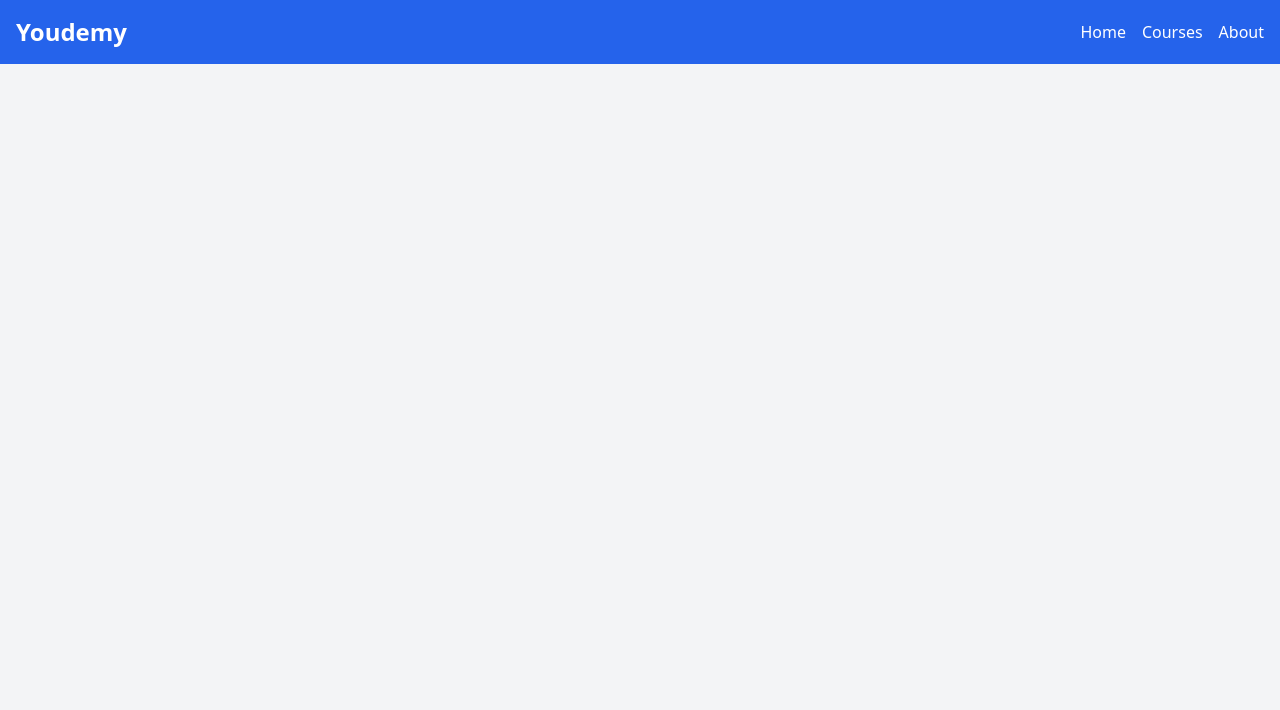
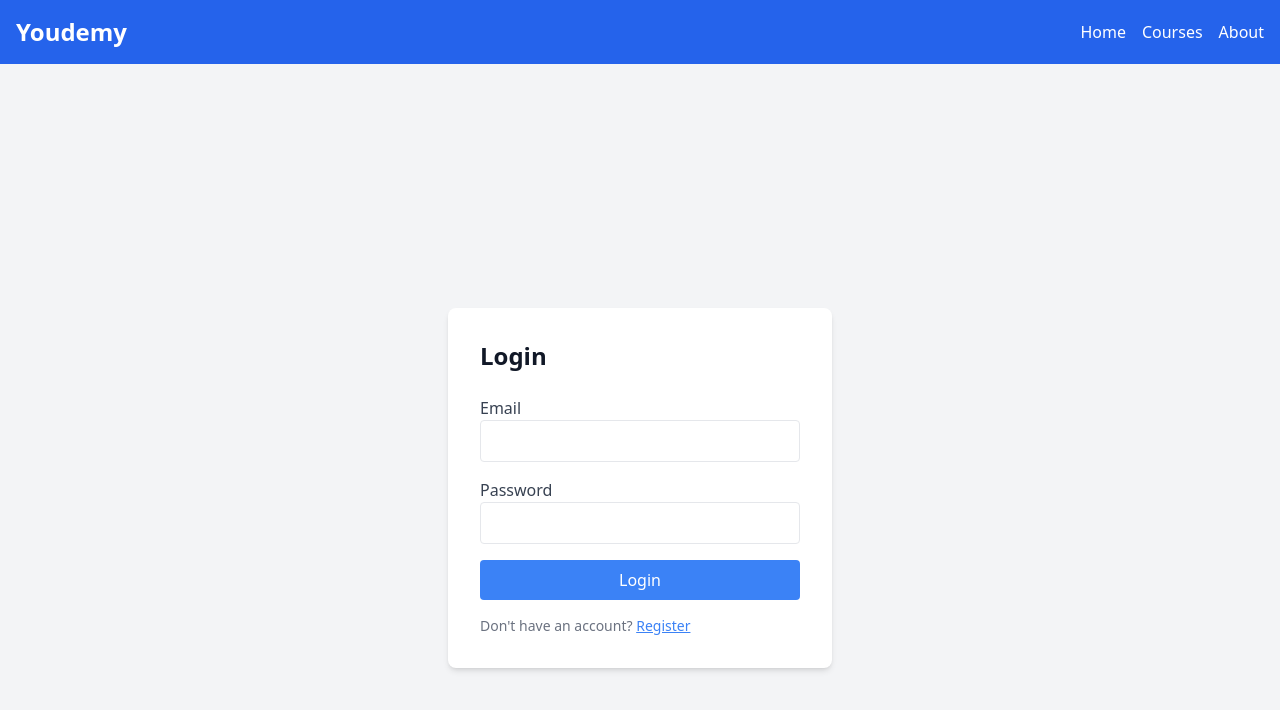
Before and after one commit to ridachaanoun/Youdemy-Api, a Vue app in the folder youdemy-fend/: page /login in a window 1280 px wide. Shown: the top 710 px of the page. Built offline with nearby package versions, Linux system fonts and the light colour scheme.

Commit message:
Add login page with routing and API integration

```diff
--- a/youdemy-fend/src/router/index.js
+++ b/youdemy-fend/src/router/index.js
@@ -1,10 +1,13 @@
 import { createRouter, createWebHistory } from 'vue-router';
 import Courses from '../components/Courses_List_vue.vue';
+import Login from '../views/Login-page.vue';
+import Register from '../views/register-page.vue';
 
 
 const routes = [
     { path: "/", component: Courses }, // Show courses on the home page
     { path: "/courses", component: Courses },
+    { path: '/login', name: 'Login', component: Login },
   ];
 
   const router = createRouter({
--- /dev/null
+++ b/youdemy-fend/src/views/Login-page.vue
@@ -0,0 +1,91 @@
+<template>
+  <div class="flex justify-center items-center h-screen bg-gray-100">
+    <form
+      class="bg-white p-8 rounded-lg shadow-md w-full max-w-sm"
+      @submit.prevent="handleLogin"
+    >
+      <h2 class="text-2xl font-semibold mb-6">Login</h2>
+      <div class="mb-4">
+        <label class="block text-gray-700">Email</label>
+        <input
+          type="email"
+          v-model="email"
+          class="border rounded w-full p-2"
+          required
+        />
+      </div>
+      <div class="mb-4">
+        <label class="block text-gray-700">Password</label>
+        <input
+          type="password"
+          v-model="password"
+          class="border rounded w-full p-2"
+          required
+        />
+      </div>
+      <button
+        type="submit"
+        class="bg-blue-500 hover:bg-blue-600 text-white py-2 px-4 rounded w-full"
+      >
+        Login
+      </button>
+      <p class="text-gray-500 mt-4 text-sm">
+        Don't have an account? <router-link to="/register" class="text-blue-500 underline">Register</router-link>
+      </p>
+      <p v-if="errorMessage" class="text-red-500 mt-2">{{ errorMessage }}</p>
+    </form>
+  </div>
+</template>
+
+<script>
+import api from '../api';
+
+export default {
+data() {
+  return {
+    email: '',
+    password: '',
+    errorMessage: '',
+  };
+},
+methods: {
+  // Function to set a cookie
+  setCookie(name, value, days) {
+    const d = new Date();
+    d.setTime(d.getTime() + (days * 24 * 60 * 60 * 1000)); // Set expiration time
+    const expires = "expires=" + d.toUTCString();
+    document.cookie = `${name}=${value}; ${expires}; path=/; secure; HttpOnly`;
+  },
+
+  async handleLogin() {
+    this.errorMessage = ''; // Clear previous error message
+
+    try {
+      const response = await api.post('/user/login', {
+        email: this.email,
+        password: this.password,
+      });
+
+      const { api_key } = response.data;
+
+      // Set token in cookie
+      document.cookie = `api_key=${api_key}; path=/;`;
+
+      // Redirect to courses page
+      this.$router.push('/');
+    } catch (error) {
+      if (error.response) {
+        // Server responded with a status code
+        this.errorMessage = error.response.data.message || 'Login failed';
+      } else if (error.request) {
+        // Request was made but no response received
+        this.errorMessage = 'No response from server';
+      } else {
+        // Other errors
+        this.errorMessage = 'An error occurred during login';
+      }
+    }
+  },
+},
+};
+</script>
```
